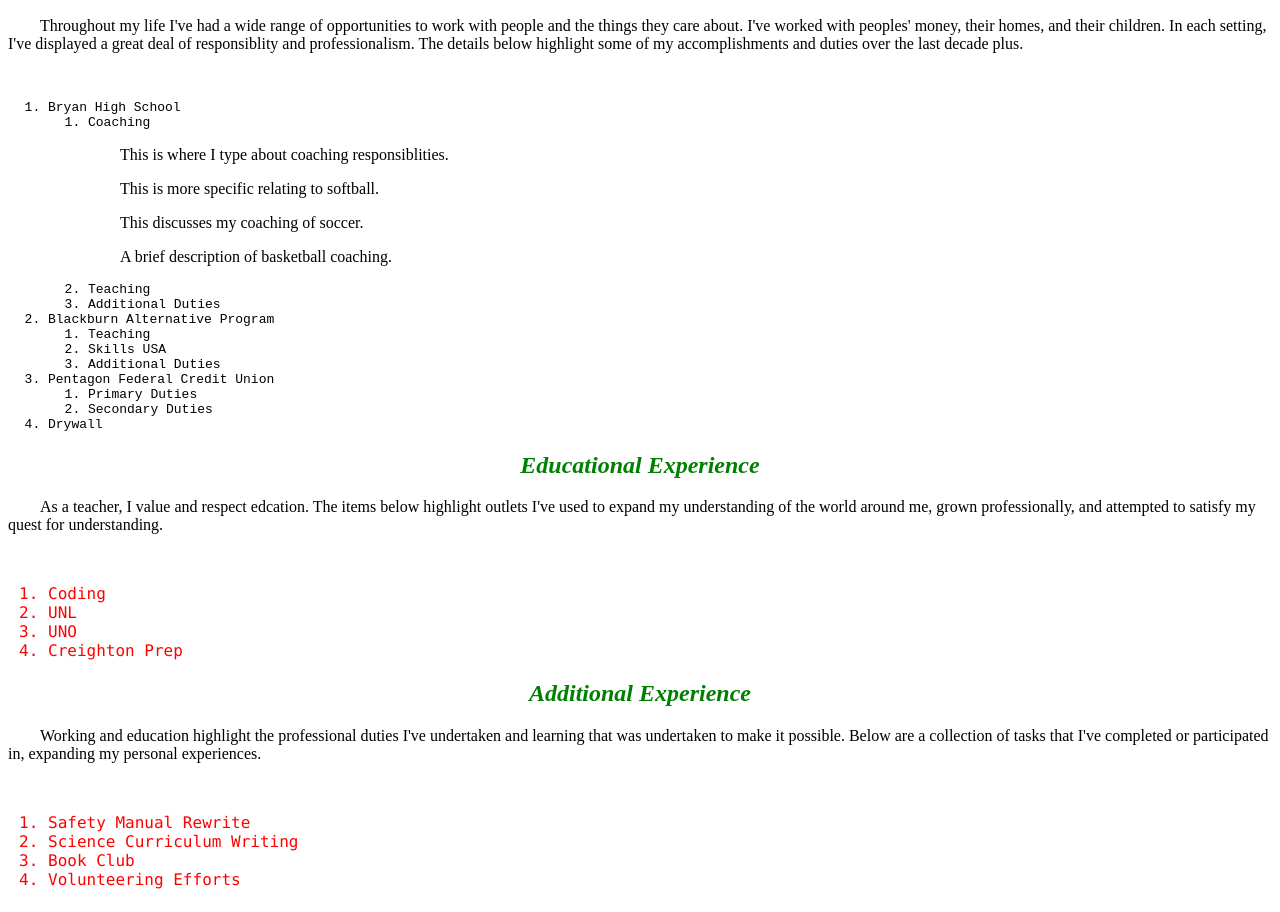
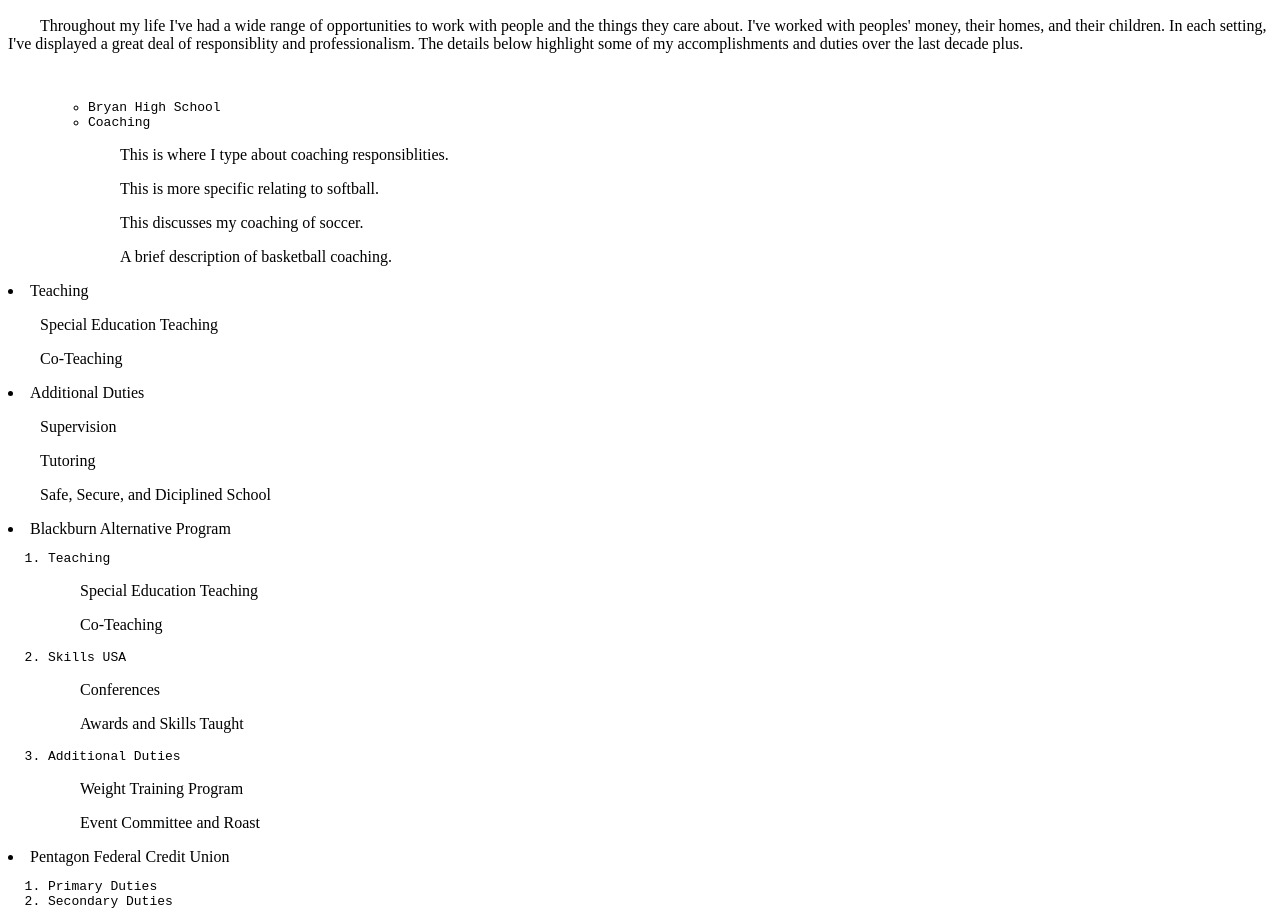
Before and after one commit to codecuddy/first-project, a plain HTML site: page index.html in a window 1280 px wide. Shown: the part 385-1297 px from the top of the page. Drawn offline with Linux system fonts and the light colour scheme.

Commit message:
Messed Up List

```diff
--- a/index.html
+++ b/index.html
@@ -43,31 +43,44 @@
     responsiblity and professionalism.  The details below highlight some of my accomplishments and duties over
     the last decade plus.</p></br>
 
+<!--Messed up Formatting, Go back and FIX!-->
+
     <ol>
+        <ul>
         <li><a href="http://bryan.ops.org">Bryan High School</a></li>
-            <ol>
                 <li><a href="http://omahabryanbears.com">Coaching</a></li>
-
                 <p>This is where I type about coaching responsiblities.</p>
                 <p>This is more specific relating to softball.</p>
                 <p>This discusses my coaching of soccer.</p>
                 <p>A brief description of basketball coaching.</p>
+                </div>
                 <li>Teaching</li>
+                <p>Special Education Teaching</p>
+                <p>Co-Teaching</p>
                 <li>Additional Duties</li>
-            </ol>
+                <p>Supervision</p>
+                <p>Tutoring</p>
+                <p>Safe, Secure, and Diciplined School</p>
+                </ul>
         <li><a href="http://blackburn.ops.org">Blackburn Alternative Program</a></li>
             <ol>
                 <li>Teaching</li>
-                <li>Skills USA</li>
+                <p>Special Education Teaching</p>
+                <p>Co-Teaching</p>
+                <li><a href="http://www.skillsusa.org">Skills USA</a></li>
+                <p>Conferences</p>
+                <p>Awards and Skills Taught</p>
                 <li>Additional Duties</li>
+                <p>Weight Training Program</p>
+                <p>Event Committee and Roast</p>
             </ol>
         <li><a href="pfcu.org">Pentagon Federal Credit Union</a></li>
             <ol>
                 <li>Primary Duties</li>
                 <li>Secondary Duties</li>
             </ol>
-        <li style=color>Drywall</li>
-    </ol>
+        <li>Drywall</li>
+    </ul>
     </div>
 
        <div>
@@ -75,9 +88,9 @@
     <p>As a teacher, I value and respect edcation. The items below highlight outlets I've used to expand my understanding
     of the world around me, grown professionally, and attempted to satisfy my quest for understanding.</p></br>
     <ol style="color: red; font-family: lucida console">
-        <li>Coding</li>
         <li>UNL</li>
         <li>UNO</li>
+        <li>Coding</li>
         <li>Creighton Prep</li>
     </ol>
     </div>
```
